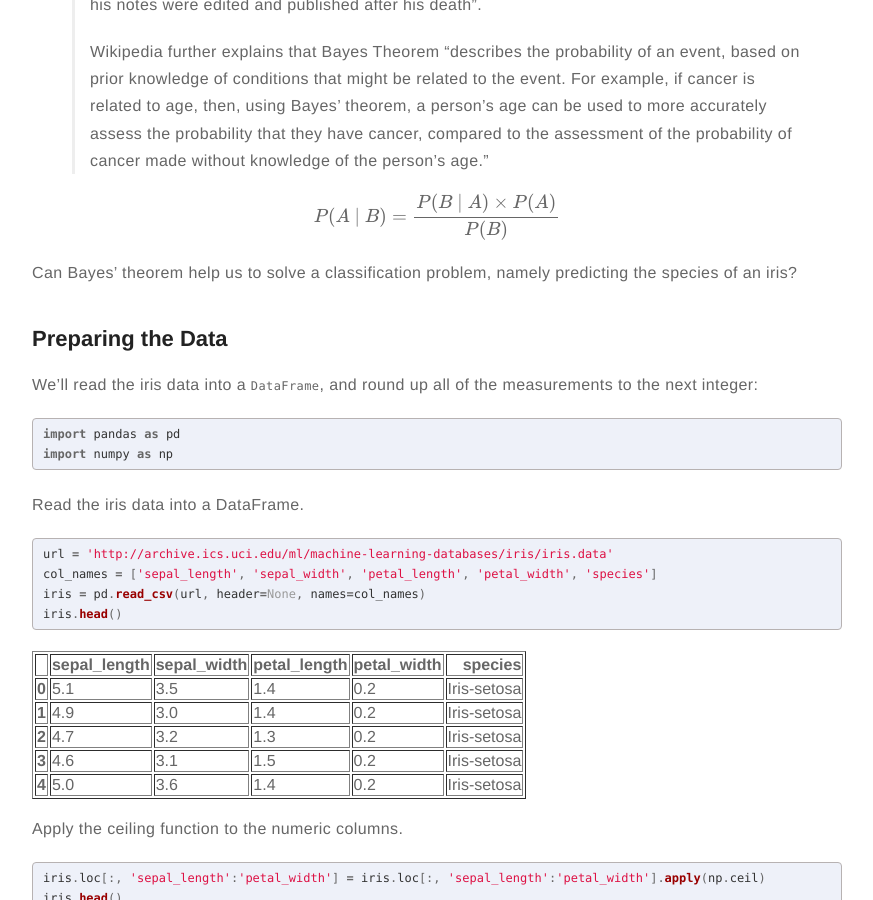
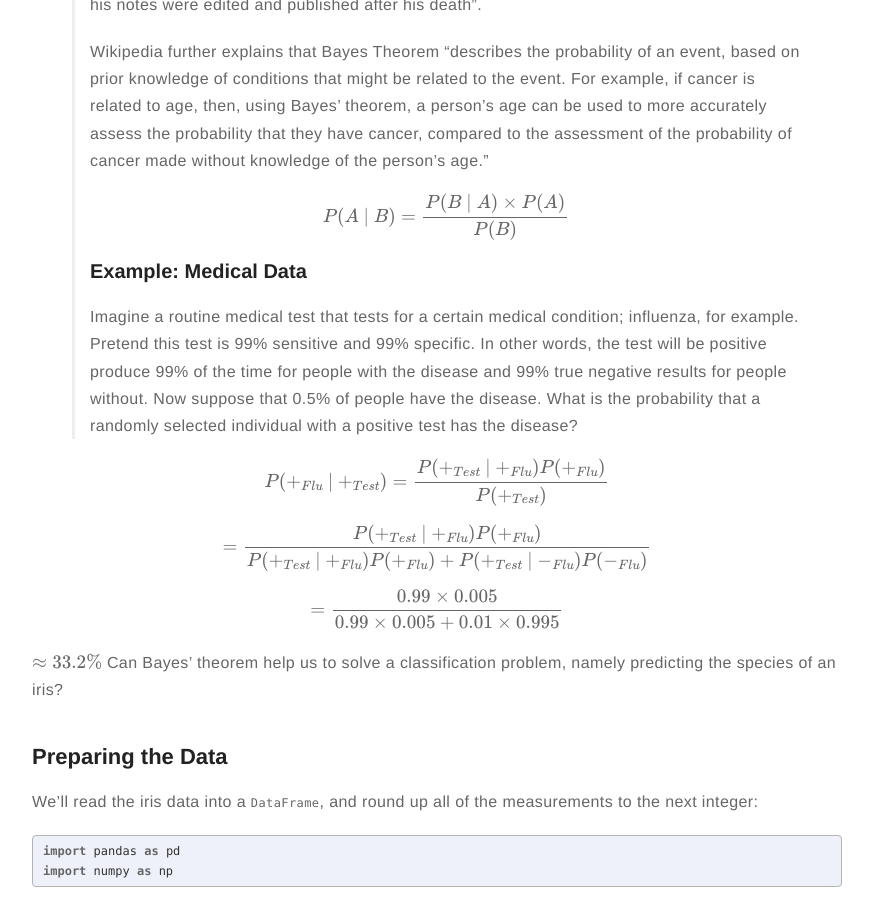
Before and after one commit to meccaLeccaHi/meccaLeccaHi.github.io, a Jekyll site: the page built from _posts/2018-11-14-bayesian-classification.md, in a window 1280 px wide and 900 px high, scrolled down 750 px. Shown: the whole window, without its empty margins (203-1076 px from the left). Built offline with Jekyll 4.4.1, drawn with Linux system fonts in a browser that asks for light colours; formulas are drawn with MathJax 3; comment, search, counter and statistics services are not loaded.

Commit message:
added example

```diff
--- a/_posts/2018-11-14-bayesian-classification.md
+++ b/_posts/2018-11-14-bayesian-classification.md
@@ -22,9 +22,21 @@ description: A quick primer on Bayes' Theorem.
 >From [*Wikipedia*](https://en.wikipedia.org/wiki/Thomas_Bayes): "Thomas Bayes was an English statistician, philosopher and Presbyterian minister who is known for formulating a specific case of the theorem that bears his name: [*Bayes' theorem*](https://en.wikipedia.org/wiki/Bayes%27_theorem). Bayes never published what would become his most famous accomplishment; his notes were edited and published after his death".
 >
 >Wikipedia further explains that Bayes Theorem "describes the probability of an event, based on prior knowledge of conditions that might be related to the event. For example, if cancer is related to age, then, using Bayes' theorem, a person's age can be used to more accurately assess the probability that they have cancer, compared to the assessment of the probability of cancer made without knowledge of the person's age."
+>
+>$$P(A \ | \ B) = \frac {P(B \ | \ A) \times P(A)} {P(B)}$$
+>
+> ### Example: Medical Data
+Imagine a routine medical test that tests for a certain medical condition; influenza, for example. Pretend this test is 99% sensitive and 99% specific. In other words, the test will be positive produce 99% of the time for people with the disease and 99% true negative results for people without.
+Now suppose that 0.5% of people have the disease. What is the probability that a randomly selected individual with a positive test has the disease?
 
-$$P(A \ | \ B) = \frac {P(B \ | \ A) \times P(A)} {P(B)}$$
+$$P(+_{Flu} \ | \ +_{Test}) = \frac {P(+_{Test} \ | \ +_{Flu}) P(+_{Flu})} {P(+_{Test})}$$
 
+$$ = \frac {P(+_{Test} \ | \ +_{Flu}) P(+_{Flu})} {P(+_{Test} \ | \ +_{Flu})P(+_{Flu})+P(+_{Test} \ | \ -_{Flu})P(-_{Flu})}$$
+
+
+$$ = \frac {0.99 \times 0.005} {0.99 \times 0.005 + 0.01 \times 0.995}$$
+
+$$ \approx 33.2\%$$
 Can Bayes' theorem help us to solve a classification problem, namely predicting the species of an iris?
 
 ## Preparing the Data
```
